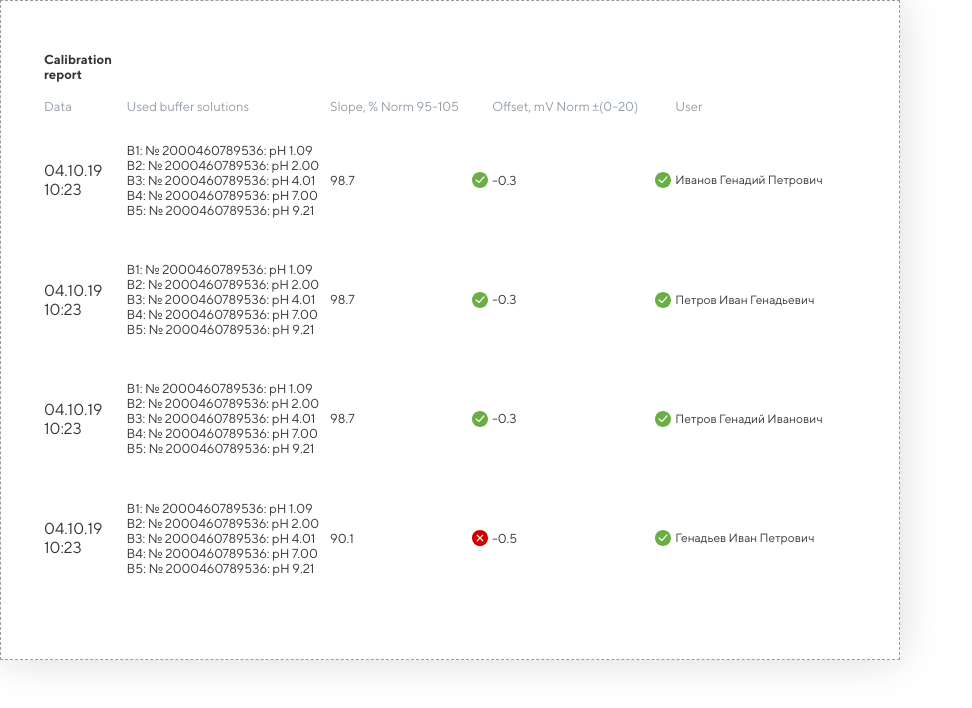
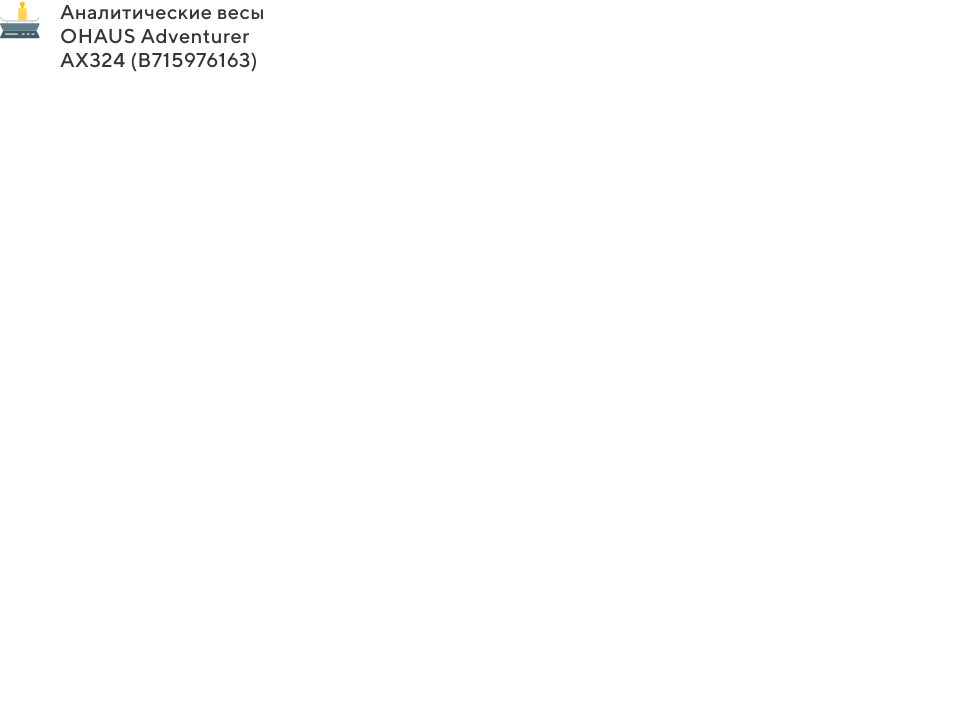
Before and after one commit to KuArthur/biocad-test, a React (Create React App) app: page / in a window 1280 px wide. Shown: the top 708 px of the page, without its empty margins (0-972 px from the left). Built offline with nearby package versions, Linux system fonts and the light colour scheme.

Commit message:
Сверстал UnitNames

```diff
--- a/src/App.js
+++ b/src/App.js
@@ -3,16 +3,23 @@
 
 import DeviceInfo from './components/DeviceInfo/DeviceInfo'
 import CalibrationReport from './components/CalibrationReport/CalibrationReport';
+import UnitName from './components/UnitName/UnitName';
 
 import {calibrationReport as calibrationData} from './db/calibrationReport';
 import { deviceInfo } from './db/deviceInfo';
 
+import item from './img/item.svg';
+
+const NAME = 'Аналитические весы OHAUS Adventurer АХ324 (B715976163)';
 
 function App() {
 
   return(
     // <DeviceInfo device ={deviceInfo} />
-    <CalibrationReport calibrationData = {calibrationData} />
+    // <CalibrationReport calibrationData = {calibrationData} />
+    <UnitName name = {NAME}
+              img = {item}
+    />
   )
 }
 
--- a/src/components/CalibrationReport/CalibrationReport.css
+++ b/src/components/CalibrationReport/CalibrationReport.css
@@ -1,4 +1,7 @@
 .calibrationReport {
+    display: flex;
+    flex-direction: row;
+    justify-content: space-between;
     height: 660px;
     width: 900px;
     border: 1px dashed #939DA6;
@@ -10,28 +13,31 @@
     line-height: 15px;
     text-align: left;
     color: #353535;
-
 }
 
 .calibrationReport-headers {
-    color: #939DA6;
+    display:flex;
+    justify-content: space-between;
 }
 
 .calibrationReport-rows {
-
-
+    display: flex;
+    justify-content: space-between;
+    align-items: flex-start;
 }
 
 .calibrationReport-solution {
-    width: 25%;
-
+    /* width: 25%; */
+    text-align: left;
+    flex-basis: 200px;
 
 }
 
 .calibrationReport-data {
     font-size: 16px;
     line-height: 19px;
-    width:10%
+    /* width:10% */
+
 }
 
 .calibrationReport-user {
@@ -44,4 +50,5 @@
     display: flex;
     justify-content: space-between;
     align-items: center;
+
 }
--- a/src/components/CalibrationReport/CalibrationReport.js
+++ b/src/components/CalibrationReport/CalibrationReport.js
@@ -18,20 +18,20 @@
     ))
 
     return (
-        <table className = 'calibrationReport'>
+        <div className = 'calibrationReport'>
 
-            <thead className = 'calibrationReport-body'>
-                <th>Calibration report</th>
-                <tr className = 'calibrationReport-headers'>
-                    <td>Data</td>
-                    <td>Used buffer solutions</td>
-                    <td>Slope, % Norm 95-105</td>
-                    <td>Offset, mV Norm ±(0-20)</td>
-                    <td>User</td>
-                </tr>
+            <div className = 'calibrationReport-body'>
+                <h2>Calibration report</h2>
+                <div className = 'calibrationReport-headers'>
+                    <div>Data</div>
+                    <div>Used buffer solutions</div>
+                    <div>Slope, % <br /> Norm 95-105</div>
+                    <div>Offset, mV <br /> Norm ±(0-20)</div>
+                    <div>User</div>
+                </div>
                 {rows}
-            </thead>
-        </table>
+            </div>
+        </div>
     )
 }
 
@@ -39,35 +39,35 @@
     const calibrationData = props.calibrationData;
 
     return(
-        <tr className = 'calibrationReport-rows'>
-            <td className = 'calibrationReport-data'>{calibrationData.data}</td>
-            <td className = 'calibrationReport-solution'>{calibrationData.solution}</td>
+        <div className = 'calibrationReport-rows'>
+            <span className = 'calibrationReport-data'>{calibrationData.data}</span>
+            <span className = 'calibrationReport-solution'>{calibrationData.solution}</span>
             {calibrationData.slope < 95 || calibrationData.slope >= 105
-                ?   <td>
+                ?
                         <div className = 'calibrationReport-slope'>
                             <span>{calibrationData.slope}</span> <Fail />
                         </div>
-                    </td>
-                :   <td>
+
+                :
                         <div className = 'calibrationReport-slope'>
                             <span>{calibrationData.slope}</span> <Success />
                         </div>
-                    </td>
+
             }
             {calibrationData.offset < -1 || calibrationData.offset > 21
-                ?   <td>
+                ?
                         <div className = 'calibrationReport-offset'>
                             <span>{calibrationData.offset}</span> <Fail />
                         </div>
-                    </td>
-                :   <td>
+
+                :
                         <div className = 'calibrationReport-offset'>
                             <span>{calibrationData.offset}</span> <Success />
                         </div>
-                    </td>
+
             }
 
-            <td className = 'calibrationReport-user'>{calibrationData.user}</td>
-        </tr>
+            <span className = 'calibrationReport-user'>{calibrationData.user}</span>
+        </div>
     )
 }
--- /dev/null
+++ b/src/components/UnitName/UnitName.css
@@ -0,0 +1,18 @@
+.UnitName {
+    display: flex;
+    align-items: flex-start;
+    max-width: 285px;
+}
+
+.UnitName-name {
+    font-family: TT Norms;
+    font-style: normal;
+    font-weight: 500;
+    font-size: 20px;
+    line-height: 24px;
+    letter-spacing: 0.5px;
+    font-feature-settings: 'pnum' on, 'lnum' on;
+    color: #353535;
+    white-space: normal;
+    margin-left: 20px;
+}
--- /dev/null
+++ b/src/components/UnitName/UnitName.js
@@ -0,0 +1,16 @@
+import React from 'react';
+
+import "./UnitName.css";
+
+
+export default function UnitName(props) {
+    const name = props.name;
+    const img = props.img;
+
+    return (
+        <div className = 'UnitName'>
+            <img src = {img} alt = 'picture' />
+            <span className = 'UnitName-name'> {name} </span>
+        </div>
+    )
+}
```
Also changed, not shown: src/components/FilterDevices/FilterDevices.js (added, +25 -0 lines), src/components/FilterDevices/FilterDevices.css (added), src/img/item.svg (added).
